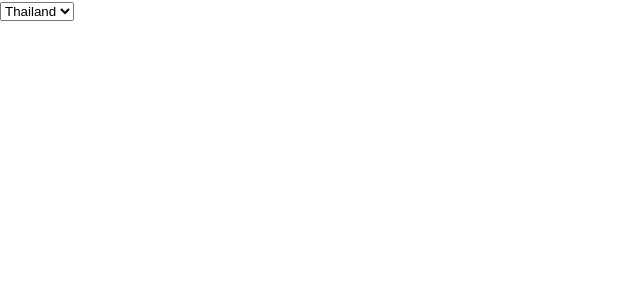
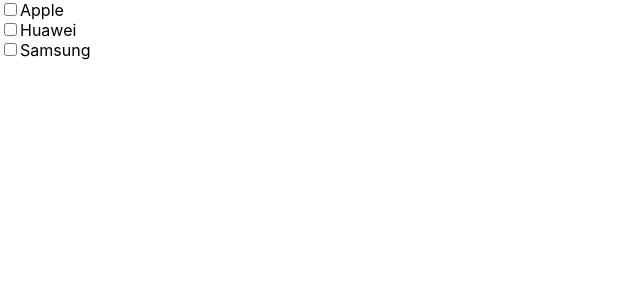
Before and after one commit to RozuRoseMary/my-app, a React (Create React App) app: page / in a window 1280 px wide. Shown: the top 300 px of the page, without its empty margins (0-640 px from the left). Built offline with nearby package versions, Linux system fonts and the light colour scheme.

Commit message:
leb6.3 fix-wip

```diff
--- a/src/App.js
+++ b/src/App.js
@@ -3,17 +3,32 @@
 function App(props) {
   return (
     <div className="App">
-      <select
-        name="countries"
-        id="countries"
-        onChange={(event) => console.log(event.target.value)}
-      >
-        <option value="thailand">Thailand</option>
-        <option value="japan">japan</option>
-        <option value="korea">Korea</option>
-        <option value="canada">Canada</option>
-        <option value="austria">Austria</option>
-      </select>
+      {/* box1 */}
+      <input
+        type="checkbox"
+        name="phoneBrand"
+        value="apple"
+        onClick={(event) => console.log(event.target.value)}
+      />
+      <label htmlFor="apple">Apple</label>
+      <br />
+      {/* box2 */}
+      <input
+        type="checkbox"
+        name="phoneBrand"
+        value="huawei"
+        onClick={(event) => console.log(event.target.value)}
+      />
+      <label htmlFor="huawei">Huawei</label>
+      <br />
+      {/* box3 */}
+      <input
+        type="checkbox"
+        name="phoneBrand"
+        value="samsung"
+        onClick={(event) => console.log(event.target.value)}
+      />
+      <label htmlFor="samsung">Samsung</label>
     </div>
   );
 }
```
